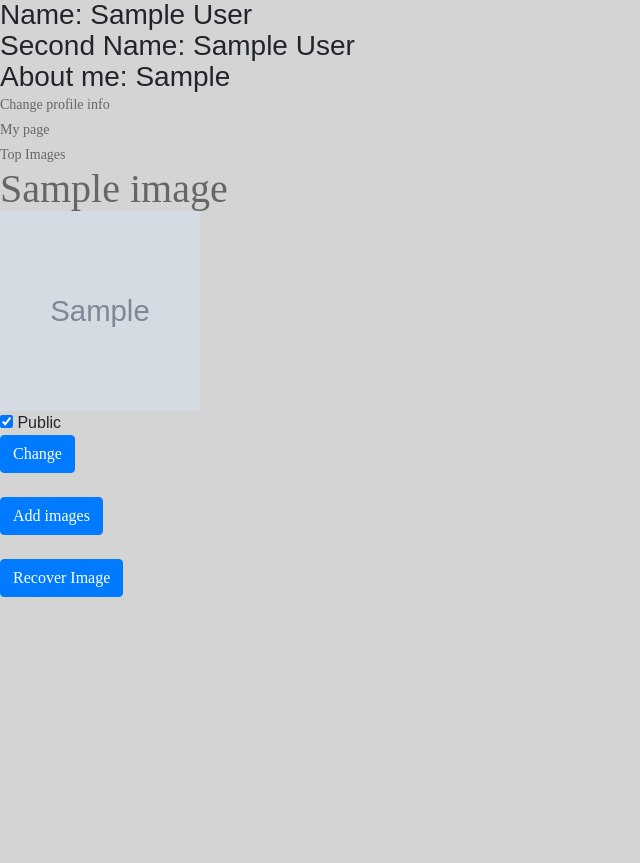
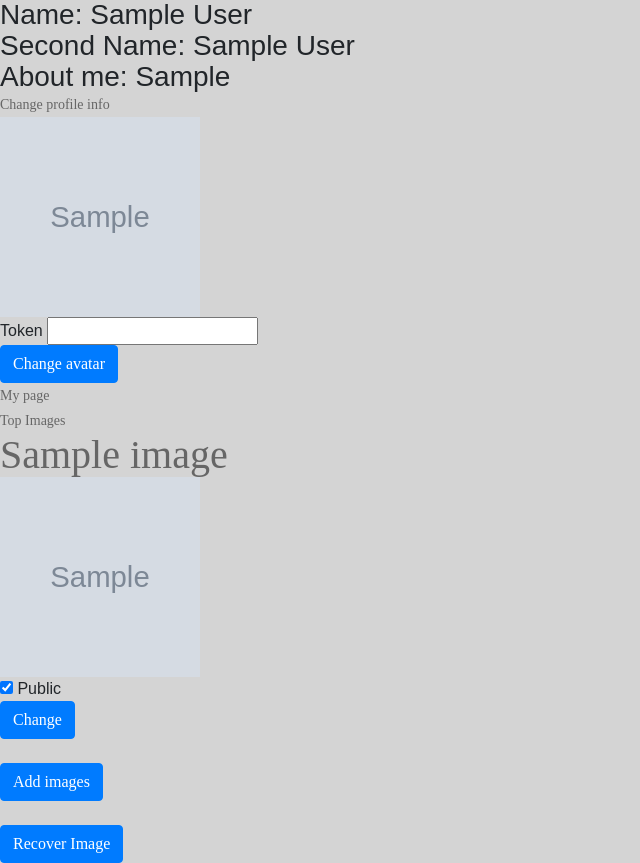
Before and after one commit to BogChamp/nft_imageboard, a Django app: page /profile/1 in a window 1280 px wide. Shown: the whole page, without its empty margins (0-640 px from the left). Before the commit the page ends 597 px from the top, so only its background shows below. Run offline with Django 3.2, Linux system fonts and the light colour scheme; a user stored in the database is signed in; tables that the repository leaves empty hold one stand-in row (values such as "Sample post"); grey boxes marked "Sample" are stand-in pictures; some libraries are stand-ins or nearby versions; some web fonts are replaced.

Commit message:
Add avatar

```diff
--- a/imageboard/forms.py
+++ b/imageboard/forms.py
@@ -40,3 +40,8 @@
     class Meta:
         model = Image
         fields = ('public',)
+
+class AvatarForm(forms.ModelForm):
+    class Meta:
+        model = Image
+        fields = ('token',)
--- a/imageboard/models.py
+++ b/imageboard/models.py
@@ -14,6 +14,7 @@ class Image(models.Model):
     secret = models.CharField(blank=False, max_length=256)
     likes = models.IntegerField(default=0)
     public = models.BooleanField()
+    avatar = models.BooleanField(default=False)
 
     def publish(self):
         image_hash_obj = Image_hash.open(self.image)
@@ -70,5 +71,4 @@ class UserInfo(models.Model):
                                 on_delete=models.CASCADE, unique=True)
     name = models.CharField(max_length=20, blank=True)
     second_name = models.CharField(max_length=20, blank=True)
-    avatar = models.ImageField(blank=True)
     info = models.CharField(max_length=500, blank=True)
--- a/imageboard/templates/imageboard/profile.html
+++ b/imageboard/templates/imageboard/profile.html
@@ -57,6 +57,15 @@
     <a href="/profile/{{ user_info.id }}/change_profile">Change profile
         info</a>
 </div>
+<img src="{{ avatar.image.url }}" width="200px" height="200px">
+<form method="POST" action="/profile/{{ user_info.id }}/change_avatar">
+    {% csrf_token %}
+    {{ avatar_form.token.label }}
+    {{ avatar_form.token }}
+    <p>
+        <button class="btn btn-primary" type="submit">Change avatar</button>
+    </p>
+</form>
 <div>
     <a href="/my_profile">My page</a>
 </div>
--- a/imageboard/urls.py
+++ b/imageboard/urls.py
@@ -16,6 +16,7 @@ urlpatterns = [
          name="change_profile"),
     path('my_profile/', views.my_profile, name="my_profile"),
     path('privacy/<str:image_token>', views.change_privacy, name="change_privacy"),
+    path('profile/<int:id>/change_avatar', views.change_avatar, name="change_avatar"),
     path('image/<str:image_token>/likes/', views.image_likes,
          name='image_likes'),
 ]
--- a/imageboard/views.py
+++ b/imageboard/views.py
@@ -3,7 +3,7 @@ from .models import Image, History, Image_Likes
 from django.http import HttpResponse, HttpResponseForbidden
 from .forms import *
 from django.utils import timezone
-from .forms import NewUserForm, UserInfoForm, PrivacyForm
+from .forms import NewUserForm, UserInfoForm, PrivacyForm, AvatarForm
 from django.contrib.auth import login
 from django.contrib import messages
 from django.contrib.auth import login, authenticate
@@ -123,8 +123,42 @@ def profile(request, id):
 
     user_pics = Image.objects.filter(owner=id)
     pics_forms = [PrivacyForm(instance=image) for image in user_pics]
+    avatar = user_pics.filter(avatar=True)
+    if avatar.exists():
+        avatar = avatar[0]
+    avatar_form = AvatarForm()
     return render(request, 'imageboard/profile.html',
-                  {'user_info': user_info, 'pics': zip(user_pics, pics_forms)})
+                  {'user_info': user_info, 'pics': zip(user_pics, pics_forms),
+                  'avatar' : avatar, 'avatar_form' : avatar_form})
+
+
+def change_avatar(request, id):
+    if id != request.user.id:
+        return HttpResponseForbidden()
+
+    if request.method != "POST":
+        return redirect('my_profile')
+
+    form = AvatarForm(request.POST)
+    if not form.is_valid():
+        messages.error(request, "Can't change avatar")
+        return redirect('my_profile')
+
+    image = Image.objects.filter(owner=id, public=True)
+    if not image.filter(token=form.cleaned_data.get('token')).exists():
+        messages.error(request, "Use your public image!!!")
+        return redirect('my_profile')
+
+    old_avatar = image.filter(avatar=True)
+    if old_avatar.exists():
+        old_avatar = old_avatar[0]
+        old_avatar.avatar = False
+        old_avatar.save()
+    image = image.get(token=form.cleaned_data.get('token'))
+    image.avatar = True
+    image.save()
+    messages.success(request, "Avatar changed successfully!")
+    return redirect('my_profile')
 
 
 def change_profile(request, id):
@@ -194,6 +228,10 @@ def change_privacy(request, image_token):
         messages.error(request, "Wrong form of publicity.")
         return redirect('my_profile')
 
+    if image.avatar == True:
+        messages.error(request, "Can't change privacy for avatar")
+        return redirect('my_profile')
+
     image.public = data.cleaned_data.get('public')
     image.save()
     return redirect('my_profile')
```
